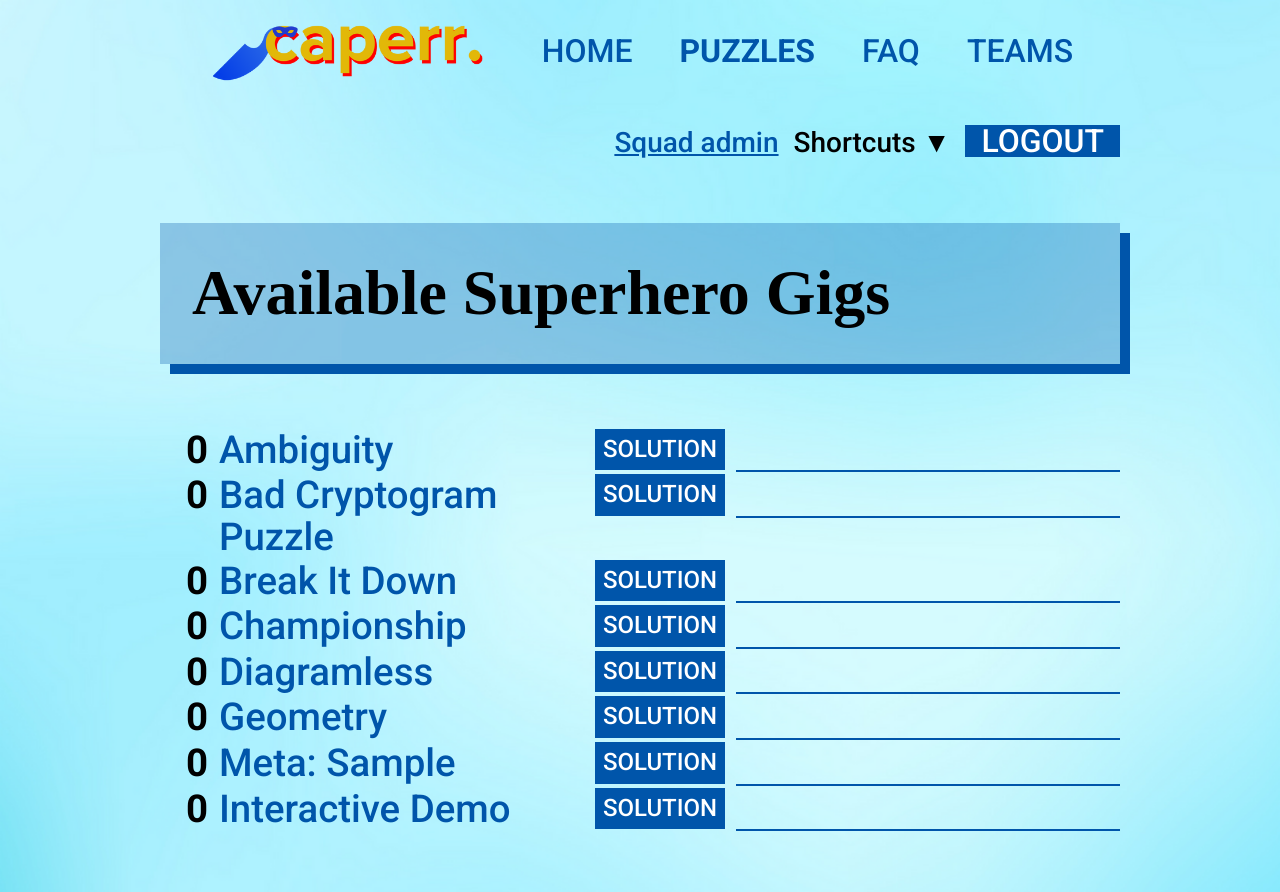
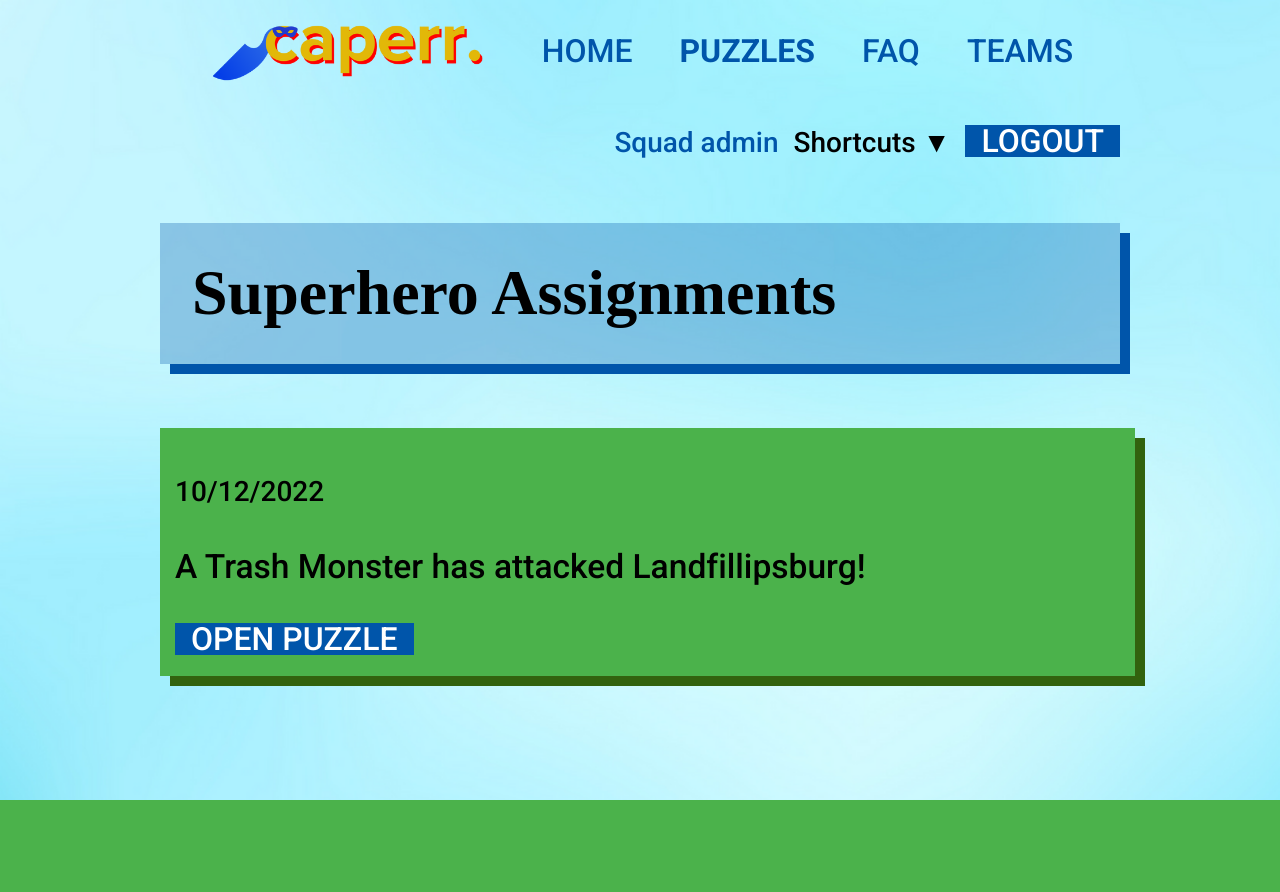
Before and after one commit to MatthewStein/caperr, a Django app: page /puzzles in a window 1280 px wide. After the commit the page ends 800 px from the top, so only its background shows below. Run offline with Django 3.2, Linux system fonts and the light colour scheme; a user stored in the database is signed in; data comes from the database, SQL or seed files in the repository; data that the repository does not hold is empty; some libraries are stand-ins or nearby versions; some web fonts are replaced.

Commit message:
Prettify puzzles pages
This is a hack - I removed the code that lists out all puzzles and does some smarter stuff to apply individual styling. Gotta go back and fix later.

```diff
--- a/puzzles/hunt_config.py
+++ b/puzzles/hunt_config.py
@@ -28,7 +28,7 @@ SURVEYS_AVAILABLE = False
 HUNT_START_TIME = timezone.make_aware(datetime.datetime(
     year=2022,
     month=10,
-    day=10,
+    day=12,
     hour=11,
     minute=30,
 ))
--- a/puzzles/templates/puzzles.html
+++ b/puzzles/templates/puzzles.html
@@ -1,19 +1,38 @@
 {% extends "base.html" %}
 {% load i18n %}
 {% block content %}
+<style>
+    .earth-puzzle-block {
+        width: 100%;
+        min-height: 150px;
+        padding: 15px 0 15px 15px;
+        background-color: #4bb24b;
+        box-shadow: 10px 10px #32620e;
+    }
+    .tm {
+        width: 60%;
+    }
+    a {
+        text-decoration: none;
+    }
+</style>
 
-<!-- {% if hunt_is_prereleased %}
-<h3 style="text-align: center">
-    {% translate "You are a pre-release testsolver, so you may be seeing puzzles that are locked for the general public. Please be careful!" %}
-</h3>
-{% endif %} -->
+<h1>Superhero Assignments</h1>
 
-<h1>Available Superhero Gigs</h1>
+<!-- <div class="puzzles-list">
+{% for round in rounds.values %}
+{% for data in round.puzzles %}
+    <a href="{% url 'puzzle' data.puzzle.slug %}">
+        {{ data.puzzle.name }}
+    </a>
+{% endfor %}
+{% endfor %}
+</div> -->
 
-<table class="puzzles-list">
-{% for round in rounds.values %}
-    {% include 'puzzles_list.html' with round=round %}
-{% endfor %}
-</table>
+<div class="earth-puzzle-block">
+    <p>10/12/2022</p>
+    <p style="font-size:1.2em;">A Trash Monster has attacked Landfillipsburg!</p>
+    <a class="btn" href="/puzzle/trash-monster">Open Puzzle</a>
+</div>
 
 {% endblock %}
--- a/puzzles/templates/puzzles_list.html
+++ b/puzzles/templates/puzzles_list.html
@@ -7,11 +7,6 @@
         </td>
         <td>
             <a href="{% url 'puzzle' data.puzzle.slug %}">
-                {% if data.puzzle.is_meta %}
-                <div class="puzzles-new">{% translate "meta" %}</div>
-                {% elif data.new %}
-                <div class="puzzles-new">{% translate "new!" %}</div>
-                {% endif %}
                 {{ data.puzzle.name }}
             </a>
         </td>
--- a/puzzles/templates/teams.html
+++ b/puzzles/templates/teams.html
@@ -5,6 +5,11 @@
 <style>
     td, th {
         border-color: black;
+        font-size: 2.4rem;
+    }
+    .gph-list-table {
+        width: 100%;
+        table-layout: fixed;
     }
 </style>
 
```
